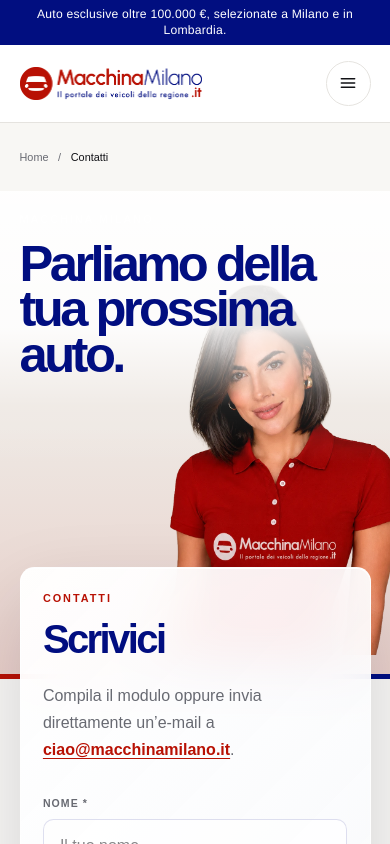
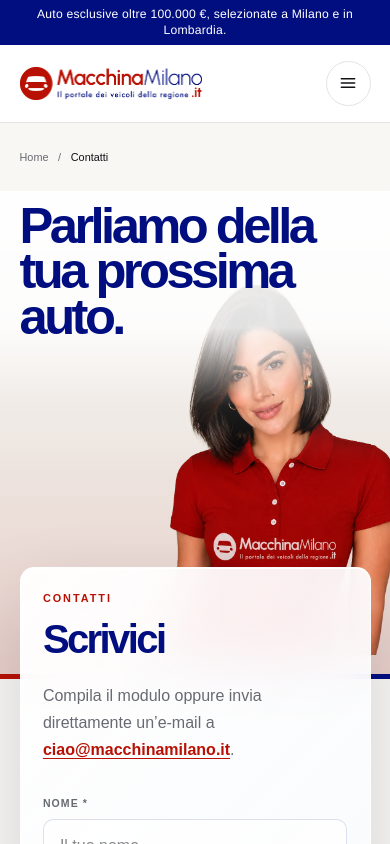
Before and after one commit to ronaldocardoso/macchinamilano, a Next.js app: page /contatti in a window 390 px wide. Shown: the top 844 px of the page. Built offline with nearby package versions, Linux system fonts and the light colour scheme; no server answers.

Commit message:
Raise contact hero title on mobile

```diff
--- a/app/globals.css
+++ b/app/globals.css
@@ -3455,7 +3455,11 @@
   }
 
   .contact-hero__content {
-    padding-block: 1.25rem 16rem;
+    padding-block: 0.75rem 16rem;
+  }
+
+  .contact-hero__content > .eyebrow {
+    display: none;
   }
 
   .contact-hero__content h1 {
```
